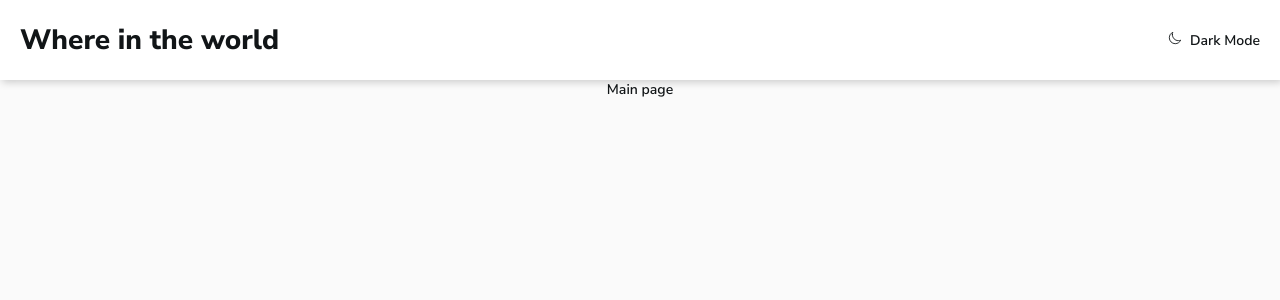
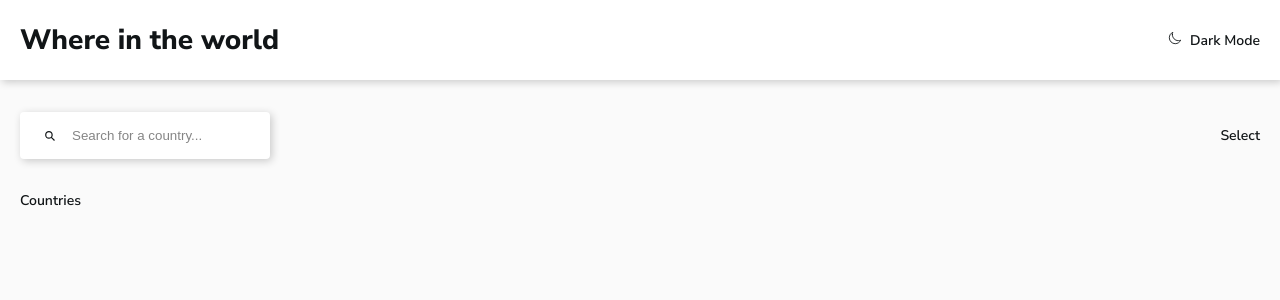
Before and after one commit to alexandrIvanovDev/countries, a React (Vite) app: page / in a window 1280 px wide. Shown: the top 300 px of the page. Built offline with nearby package versions, Linux system fonts and the light colour scheme.

Commit message:
Add MainPage and CountryPage

```diff
--- a/src/index.css
+++ b/src/index.css
@@ -14,6 +14,7 @@
   --fw-normal: 600;
   --fw-bold: 800;
   --shadow: 2px 2px 8px 0 rgba(5, 5, 6, 0.2);
+  --radius: 4px;
 }
 
 body[data-theme = 'dark'] {
--- /dev/null
+++ b/src/pages/CountryPage.tsx
@@ -0,0 +1,12 @@
+import { useNavigate } from 'react-router-dom';
+
+export const CountryPage = () => {
+  const navigate = useNavigate();
+
+  return (
+    <div>
+      <div>Country Card</div>
+      <button onClick={() => navigate(-1)}>Back</button>
+    </div>
+  );
+};
--- /dev/null
+++ b/src/pages/MainPage.tsx
@@ -0,0 +1,13 @@
+import { SearchBlock } from '../components/search-block/SearchBlock.tsx';
+import clContainer from '../components/header/Container.module.scss';
+
+export const MainPage = () => {
+  return (
+    <div>
+      <div className={clContainer.container}>
+        <SearchBlock />
+        <div>Countries</div>
+      </div>
+    </div>
+  );
+};
--- a/src/router.tsx
+++ b/src/router.tsx
@@ -4,15 +4,17 @@ import {
   RouterProvider,
 } from 'react-router-dom';
 import { Layout } from './components/layout/Layout.tsx';
+import { MainPage } from './pages/MainPage.tsx';
+import { CountryPage } from './pages/CountryPage.tsx';
 
 const routes: RouteObject[] = [
   {
     path: '/',
-    element: <div>Main page</div>,
+    element: <MainPage />,
   },
   {
     path: '/:id',
-    element: <div>Country page</div>,
+    element: <CountryPage />,
   },
 ];
 
```
